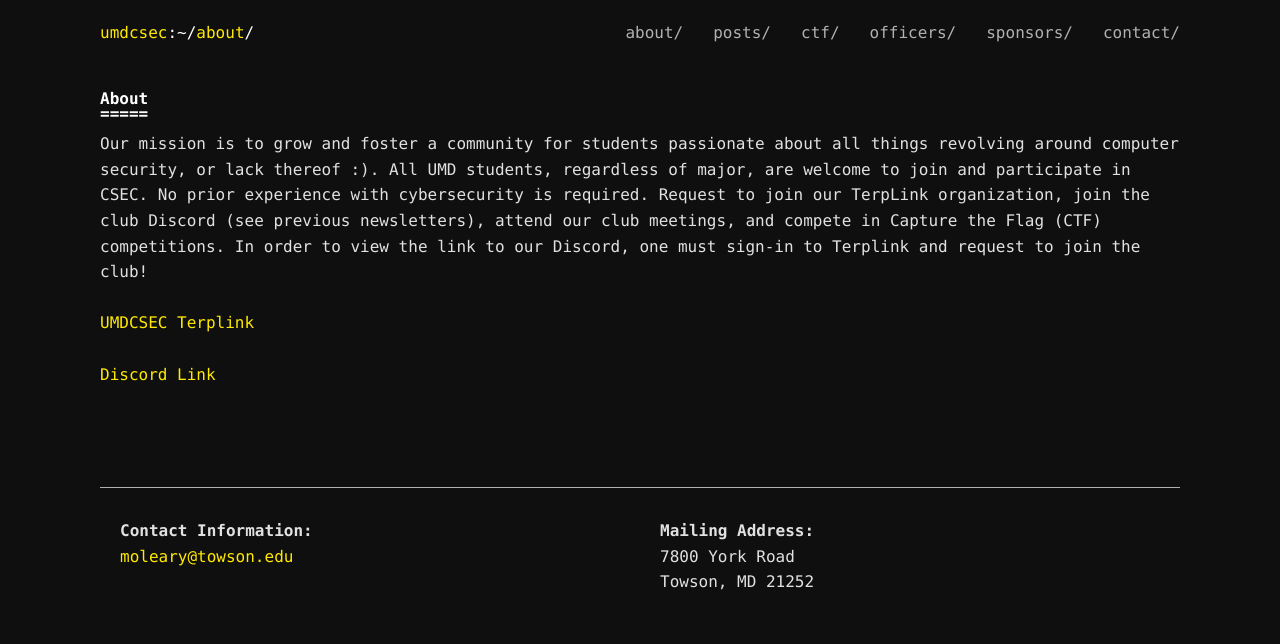
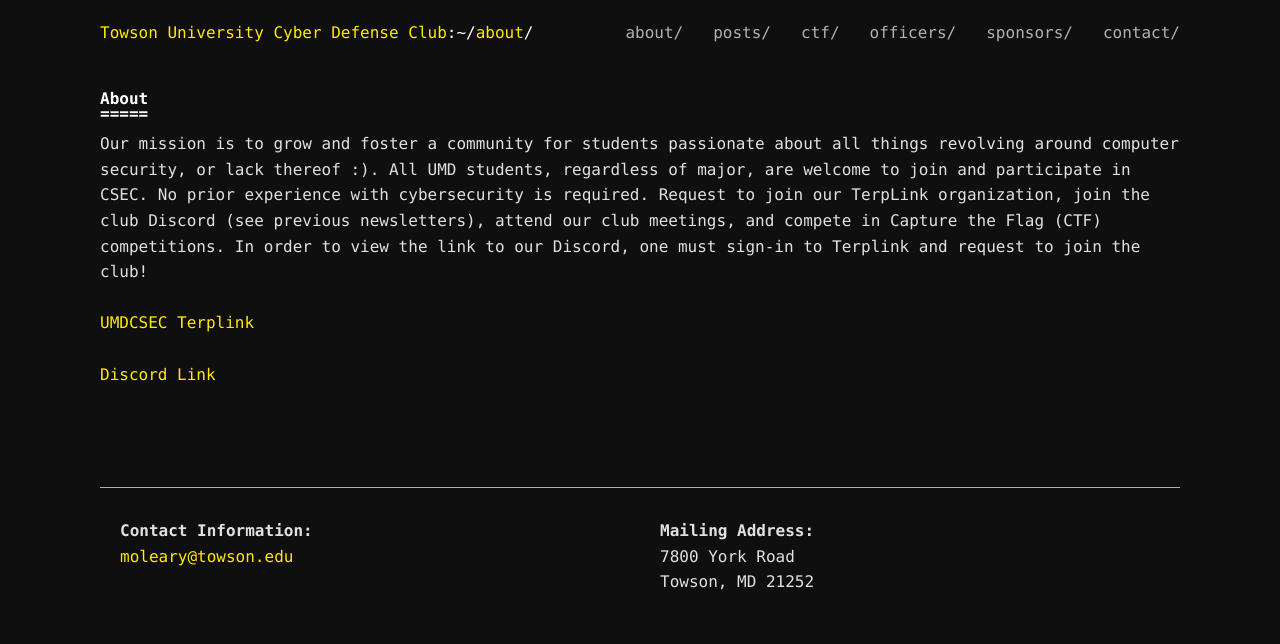
Before and after one commit to cyberkatz/cyberkatz.github.io, a plain HTML site: page aboutpage.html in a window 1280 px wide. Drawn offline with Linux system fonts and the light colour scheme; a web font is replaced by a local one.

Commit message:
aboutpage fixed

```diff
--- a/aboutpage.html
+++ b/aboutpage.html
@@ -8,7 +8,7 @@
     <meta name="viewport" content="width=device-width, initial-scale=1">
     <meta name="robots" content="all,follow">
     <meta name="googlebot" content="index,follow,snippet,archive">
-    <link rel="icon" href="https://csec.umd.edu/icon_logo.png" type="image/x-icon">
+    <link rel="icon" href="https://cyberkatz.github.io/cyberkatcolor.png" type="image/x-icon">
     <link rel="stylesheet" href="terminal-0.7.1.min.css">
     <link rel="stylesheet" href="animate-3.7.2.min.css">
     <link rel="stylesheet" href="console.css">
@@ -35,7 +35,7 @@
             <div class="logo terminal-prompt">
 
 
-              <a href="https://cyberkatz.github.io/aboutpage.html" class="no-style ">umdcsec</a>:~/<a href="https://cyberkatz.github.io/aboutpage.html">about</a>/</div></header>
+              <a href="https://cyberkatz.github.io/aboutpage.html" class="no-style ">Towson University Cyber Defense Club</a>:~/<a href="https://cyberkatz.github.io">about</a>/</div></header>
           <nav class="terminal-menu">
             <ul vocab="https://schema.org/" typeof="BreadcrumbList">
 
```
